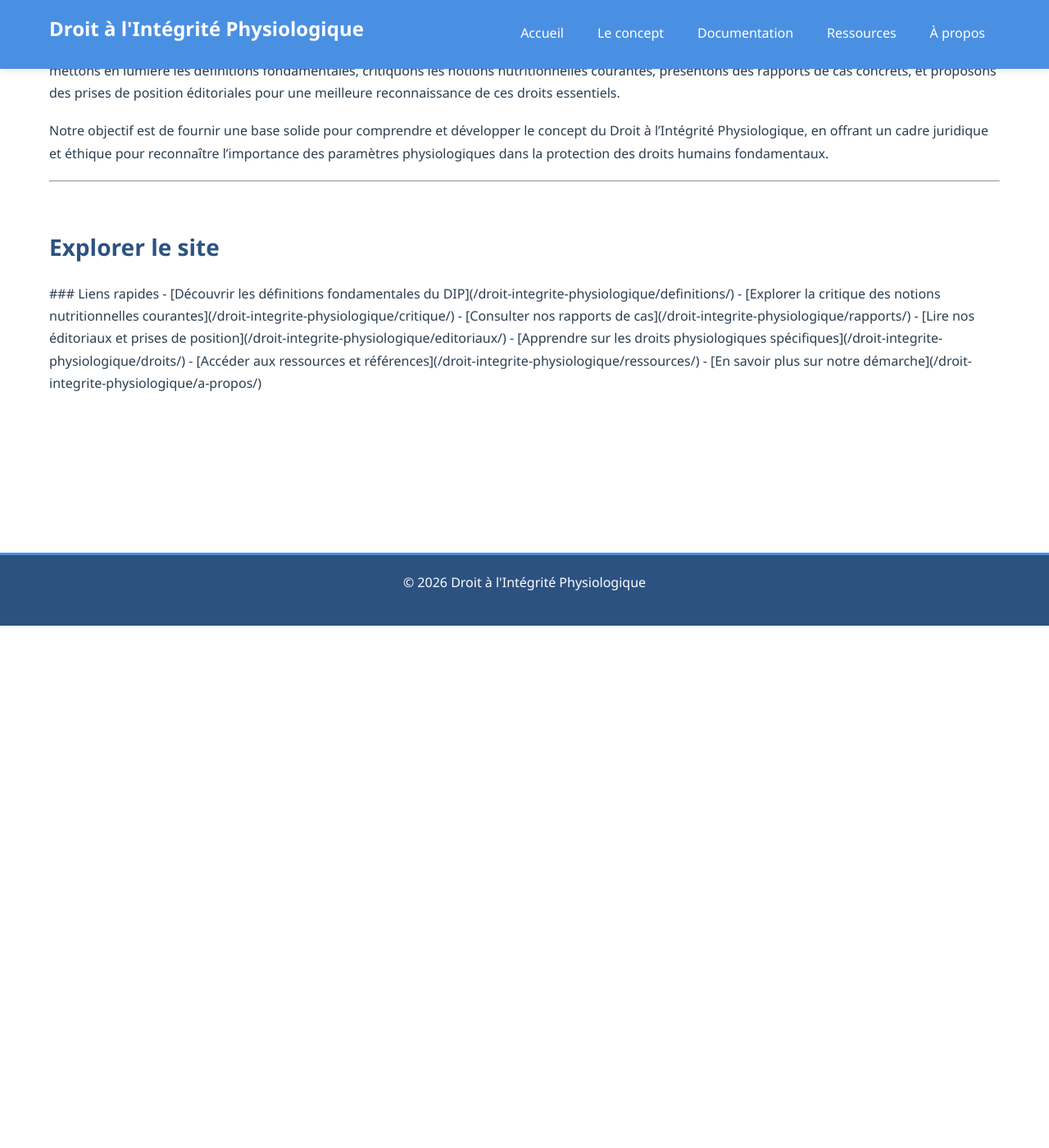
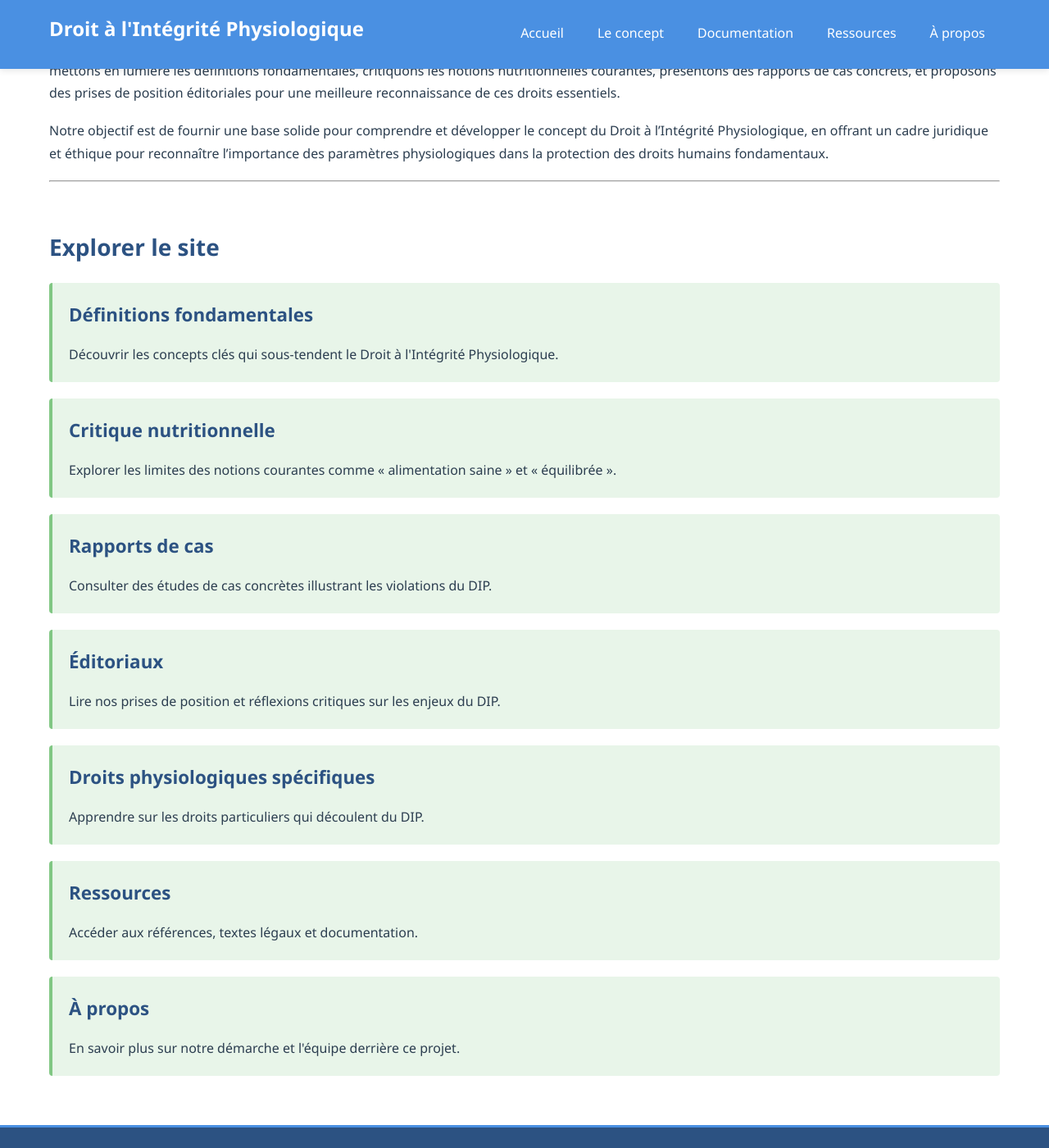
Before and after one commit to PerigGouanvic/droit-integrite-physiologique, a Jekyll site: the page built from index.md, in a window 1280 px wide and 1400 px high, scrolled down 350 px. Shown: the whole window at 82% size. Built offline with Jekyll 4.4.1, drawn with Linux system fonts in a browser that asks for light colours.

Commit message:
Correction page d'accueil - conversion Markdown en HTML

```diff
--- a/index.md
+++ b/index.md
@@ -17,16 +17,37 @@ Notre objectif est de fournir une base solide pour comprendre et développer le
 
 ## Explorer le site
 
-<div class="quick-links">
+<div class="card">
+<h3><a href="{{ '/definitions/' | relative_url }}">Définitions fondamentales</a></h3>
+<p>Découvrir les concepts clés qui sous-tendent le Droit à l'Intégrité Physiologique.</p>
+</div>
 
-### Liens rapides
+<div class="card">
+<h3><a href="{{ '/critique/' | relative_url }}">Critique nutritionnelle</a></h3>
+<p>Explorer les limites des notions courantes comme « alimentation saine » et « équilibrée ».</p>
+</div>
 
-- [Découvrir les définitions fondamentales du DIP]({{ '/definitions/' | relative_url }})
-- [Explorer la critique des notions nutritionnelles courantes]({{ '/critique/' | relative_url }})
-- [Consulter nos rapports de cas]({{ '/rapports/' | relative_url }})
-- [Lire nos éditoriaux et prises de position]({{ '/editoriaux/' | relative_url }})
-- [Apprendre sur les droits physiologiques spécifiques]({{ '/droits/' | relative_url }})
-- [Accéder aux ressources et références]({{ '/ressources/' | relative_url }})
-- [En savoir plus sur notre démarche]({{ '/a-propos/' | relative_url }})
+<div class="card">
+<h3><a href="{{ '/rapports/' | relative_url }}">Rapports de cas</a></h3>
+<p>Consulter des études de cas concrètes illustrant les violations du DIP.</p>
+</div>
 
+<div class="card">
+<h3><a href="{{ '/editoriaux/' | relative_url }}">Éditoriaux</a></h3>
+<p>Lire nos prises de position et réflexions critiques sur les enjeux du DIP.</p>
 </div>
+
+<div class="card">
+<h3><a href="{{ '/droits/' | relative_url }}">Droits physiologiques spécifiques</a></h3>
+<p>Apprendre sur les droits particuliers qui découlent du DIP.</p>
+</div>
+
+<div class="card">
+<h3><a href="{{ '/ressources/' | relative_url }}">Ressources</a></h3>
+<p>Accéder aux références, textes légaux et documentation.</p>
+</div>
+
+<div class="card">
+<h3><a href="{{ '/a-propos/' | relative_url }}">À propos</a></h3>
+<p>En savoir plus sur notre démarche et l'équipe derrière ce projet.</p>
+</div>
```
